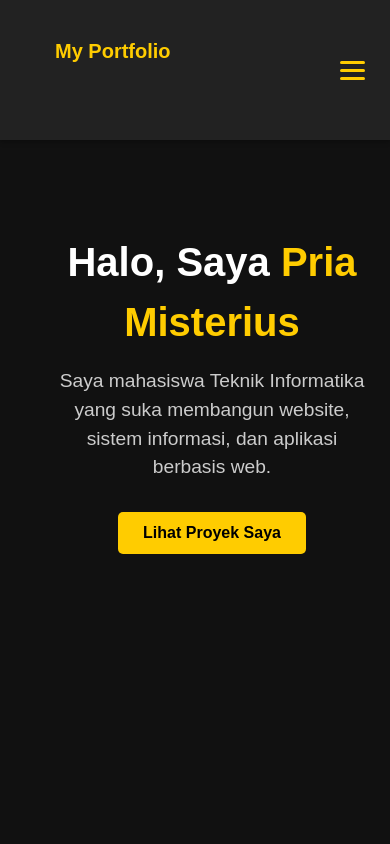
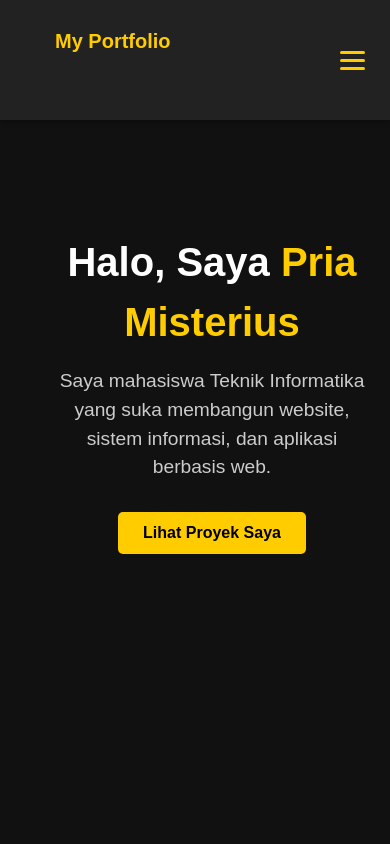
Before and after one commit to NajuanJRS/My-Portofolio, a React (Vite) app: page / in a window 390 px wide. Shown: the top 844 px of the page. Built offline with nearby package versions, Linux system fonts and the light colour scheme.

Commit message:
Perbaikan dikit

```diff
--- a/src/components/Navbar.css
+++ b/src/components/Navbar.css
@@ -70,7 +70,7 @@
 /* === MODE MOBILE === */
 @media (max-width: 768px) {
   .navbar {
-    padding: 10px 25px;
+    padding: 0px 25px;
   }
 
   /* Sembunyikan link di layar kecil */
```
